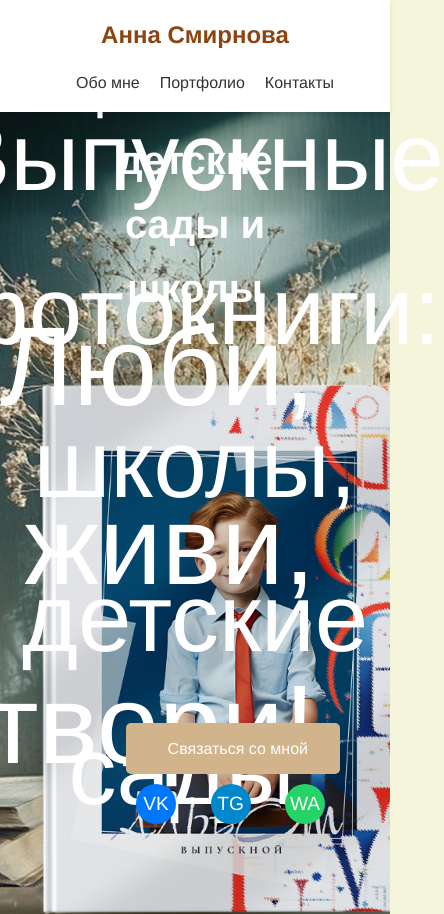
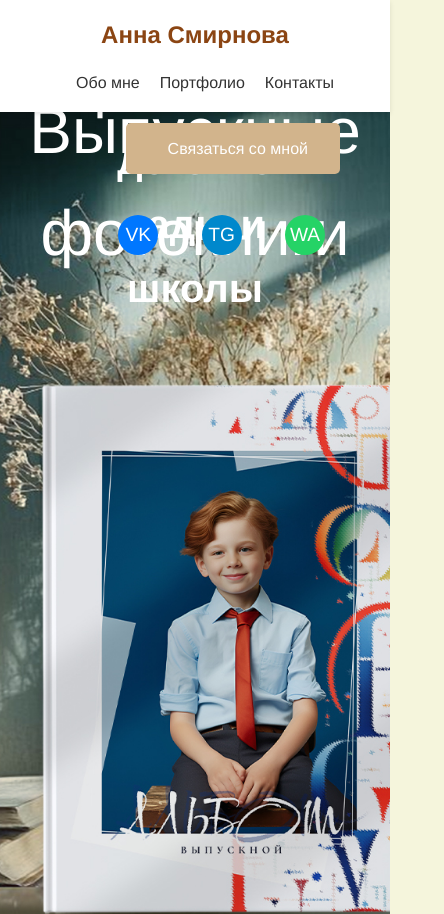
Before and after one commit to vet1944S/-, a plain HTML site: page index.html in a window 390 px wide. Shown: the top 914 px of the page, 444 px wide, since content can reach past the window. Drawn offline with Linux system fonts and the light colour scheme.

Commit message:
Лендинг . Адаптация под мобильные.

```diff
--- a/index.html
+++ b/index.html
@@ -297,6 +297,25 @@
                 font-size: 2.5rem;
             }
 
+            /* Адаптация больших текстов в шапке */
+            #hero .container > div:nth-of-type(2) {
+                font-size: 2rem !important;
+                top: 60px !important;
+            }
+
+            #hero .container > div:nth-of-type(3) {
+                font-size: 3rem !important;
+                top: 100px !important;
+            }
+
+            #hero .container > div:nth-of-type(4) {
+                bottom: 20px !important;
+                left: 50% !important;
+                right: auto !important;
+                transform: translateX(-50%) !important;
+                text-align: center !important;
+            }
+
             .about-content {
                 flex-direction: column;
             }
@@ -334,8 +353,8 @@
     <header id="hero">
         <div class="container">
             <h1>Выпускные фотокниги: детские сады и школы</h1>
-            <div style="position: absolute; top: 80px; left: 50%; transform: translateX(-50%); color: #fff; font-size: 6rem;">Выпускные фотокниги: школы, детские сады.</div>
-            <div style="position: absolute; right: 75px; top: 50%; transform: translateY(-145px); color: #fff; text-align: right; font-size: 7rem;">Люби,<br>живи,<br>твори!</div>
+            <div style="position: absolute; top: 80px; left: 50%; transform: translateX(-50%); color: #fff; font-size: 4rem;">Выпускные фотокниги</div>
+            <div style="position: absolute; top: 160px; left: 50%; transform: translateX(-50%); color: #fff; text-align: center; font-size: 5rem;">Люби, живи, твори!</div>
             <div style="position: absolute; bottom: 20px; right: 50px; text-align: right;">
                 <a href="#contact" class="btn" style="padding-left: 42px;">Связаться со мной</a>
                 <div style="margin-top: 10px;">
```
